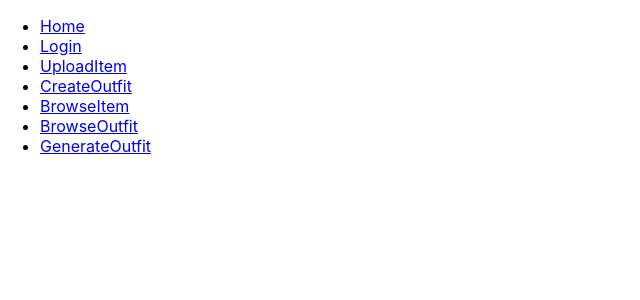
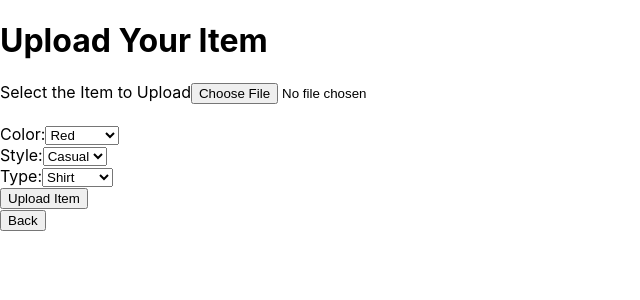
Before and after one commit to dominico25/seng401-project, a React (Create React App) app: page /UploadItem in a window 1280 px wide. Shown: the top 300 px of the page, without its empty margins (0-640 px from the left). Built offline with nearby package versions, Linux system fonts and the light colour scheme.

Commit message:
Upload page basic outline

```diff
--- a/package.json
+++ b/package.json
@@ -3,6 +3,7 @@
   "version": "0.1.0",
   "private": true,
   "dependencies": {
+    "@react-oauth/google": "^0.12.1",
     "@testing-library/jest-dom": "^5.17.0",
     "@testing-library/react": "^13.4.0",
     "@testing-library/user-event": "^13.5.0",
--- a/src/Login.js
+++ b/src/Login.js
@@ -1,29 +1,29 @@
-import React from 'react';
-import { GoogleLogin } from 'react-google-login';
+// import React from 'react';
+// import { GoogleLogin } from 'react-google-login';
 
-const clientId = '89532782253-gsmotckp4f5jcjv3mu1c1k1sk6od2pqa.apps.googleusercontent.com';
+// const clientId = '89532782253-gsmotckp4f5jcjv3mu1c1k1sk6od2pqa.apps.googleusercontent.com';
 
-const Login = () => {
-  const onSuccess = (response) => {
-    console.log('Login Success:', response.profileObj);
-  };
+// const Login = () => {
+//   const onSuccess = (response) => {
+//     console.log('Login Success:', response.profileObj);
+//   };
 
-  const onFailure = (error) => {
-    console.error('Login Failure:', error);
-  };
+//   const onFailure = (error) => {
+//     console.error('Login Failure:', error);
+//   };
 
-  return (
-    <div>
-      <h2>Login</h2>
-      <GoogleLogin
-        clientId={clientId}
-        buttonText="Login with Google"
-        onSuccess={onSuccess}
-        onFailure={onFailure}
-        cookiePolicy={'single_host_origin'}
-      />
-    </div>
-  );
-};
+//   return (
+//     <div>
+//       <h2>Login</h2>
+//       <GoogleLogin
+//         clientId={clientId}
+//         buttonText="Login with Google"
+//         onSuccess={onSuccess}
+//         onFailure={onFailure}
+//         cookiePolicy={'single_host_origin'}
+//       />
+//     </div>
+//   );
+// };
 
-export default Login;
+// export default Login;
--- a/src/UploadItem.js
+++ b/src/UploadItem.js
@@ -1,13 +1,118 @@
-import { useState } from "react";
-import React from "react";
+import React, { useState } from "react";
+import { useNavigate } from "react-router-dom";
 import Navigation from './Navigation';
 
 function UploadItem() {
+    const [uploadComplete, setUploadComplete] = useState(false);
+    const [fileName, setFileName] = useState("");
+    const [formData, setFormData] = useState({
+        image: '',
+        color: 'Red', // Default value for color
+        style: 'Casual', // Default value for style
+        type: 'Shirt', // Default value for type
+    });
+    const navigate = useNavigate();
+
+    const handleChange = (e) => {
+        const { name, value } = e.target;
+        setFormData((prevData) => ({
+            ...prevData,
+            [name]: value,
+        }));
+    };
+
+    const handleUpload = () => {
+        // ADD UPLOAD LOGIC
+        // Once the upload is complete, setUploadComplete(true);
+        setUploadComplete(true); // For demonstration purposes, setUploadComplete(true) immediately
+    };
+
+    const handleBack = () => {
+        // Navigate back to the previous page
+        navigate(-1);
+    };
+
+
     return (
-        <header>
-            <Navigation/>
-        </header>
-    )
+        <div>
+            {/* <header>
+                <Navigation />
+            </header> */}
+            {uploadComplete ? (
+                <div>
+                    <h1>Upload Complete</h1>
+                    {/* Display any content you want after a successful upload */}
+                    <button onClick={handleBack}>Back</button>
+                </div>
+            ) : (
+                <div>
+                    <h1>Upload Your Item</h1>
+                    {/* Your upload item form or content goes here */}
+                    <form onSubmit={handleUpload}>
+                    <div className="file-input-box">
+                        <label for="file-input" class="custom-file-upload">
+                            Select the Item to Upload
+                        </label>
+                        <input
+                            id="file-input"
+                            type="file"
+                            required
+                            accepts="images/*"
+
+                        />
+                        {fileName && <p id="file-name">({fileName})</p>}
+                        </div>
+                        <br />
+
+                        <label>
+                            Color:
+                            <select name="color" value={formData.color} onChange={handleChange}>
+                                <option value="Red">Red</option>
+                                <option value="Orange">Orange</option>
+                                <option value="Yellow">Yellow</option>
+                                <option value="Green">Green</option>
+                                <option value="Blue">Blue</option>
+                                <option value="Purple">Purple</option>
+                                <option value="Black">Black</option>
+                                <option value="Pink">Pink</option>
+                                <option value="Rainbow">Rainbow</option>
+
+                            </select>
+                        </label>
+                        <br />
+
+                        <label>
+                            Style:
+                            <select name="style" value={formData.style} onChange={handleChange}>
+                                <option value="Casual">Casual</option>
+                                <option value="Formal">Formal</option>
+                                <option value="Sporty">Sporty</option>
+
+                            </select>
+                        </label>
+                        <br />
+
+                        <label>
+                            Type:
+                            <select name="type" value={formData.type} onChange={handleChange}>
+                                <option value="Shirt">Shirt</option>
+                                <option value="Pants">Pants</option>
+                                <option value="Dress">Dress</option>
+                                <option value="Skirt">Skirt</option>
+                                <option value="Sweater">Sweater</option>
+                                {/* Add more type options as needed */}
+                            </select>
+                        </label>
+                        <br />
+
+                        <button type="submit">Upload Item</button>
+                    </form>
+
+                    <button onClick={handleBack}>Back</button>
+                </div>
+            )}
+        </div>
+    );
 }
 
 export default UploadItem;
```
Also changed, not shown: 1 other file (tests, documents, lock files or other folders).
